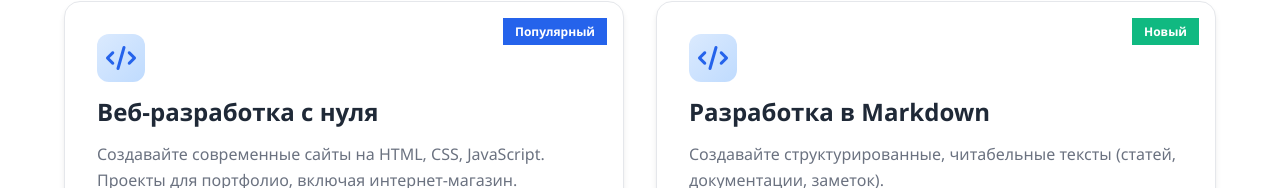
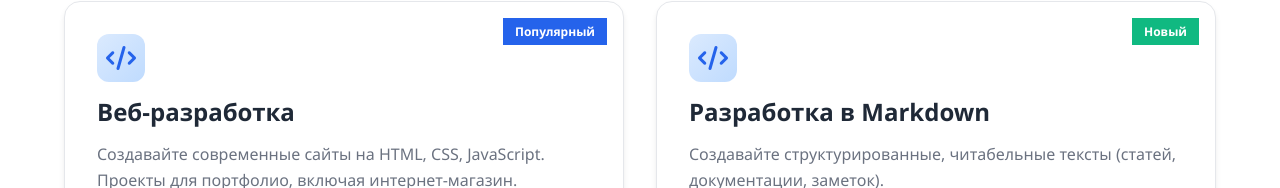
Before and after one commit to newitcube/newitcube.github.io, a plain HTML site: page development.html in a window 1280 px wide. Shown: the part 701-889 px from the top of the page. Drawn offline with Linux system fonts and the light colour scheme.

Commit message:
Add files via upload

```diff
--- a/development.html
+++ b/development.html
@@ -97,7 +97,7 @@
                     <div class="course-card">
                         <div class="course-badge popular">Популярный</div>
                         <div class="course-header"><div class="course-icon"><i class="fas fa-code"></i></div></div>
-                        <h3 class="course-title">Веб-разработка с нуля</h3>
+                        <h3 class="course-title">Веб-разработка </h3>
                         <p class="course-description">Создавайте современные сайты на HTML, CSS, JavaScript. Проекты для портфолио, включая интернет-магазин.
                         </p>
                         <div class="course-meta">
```
